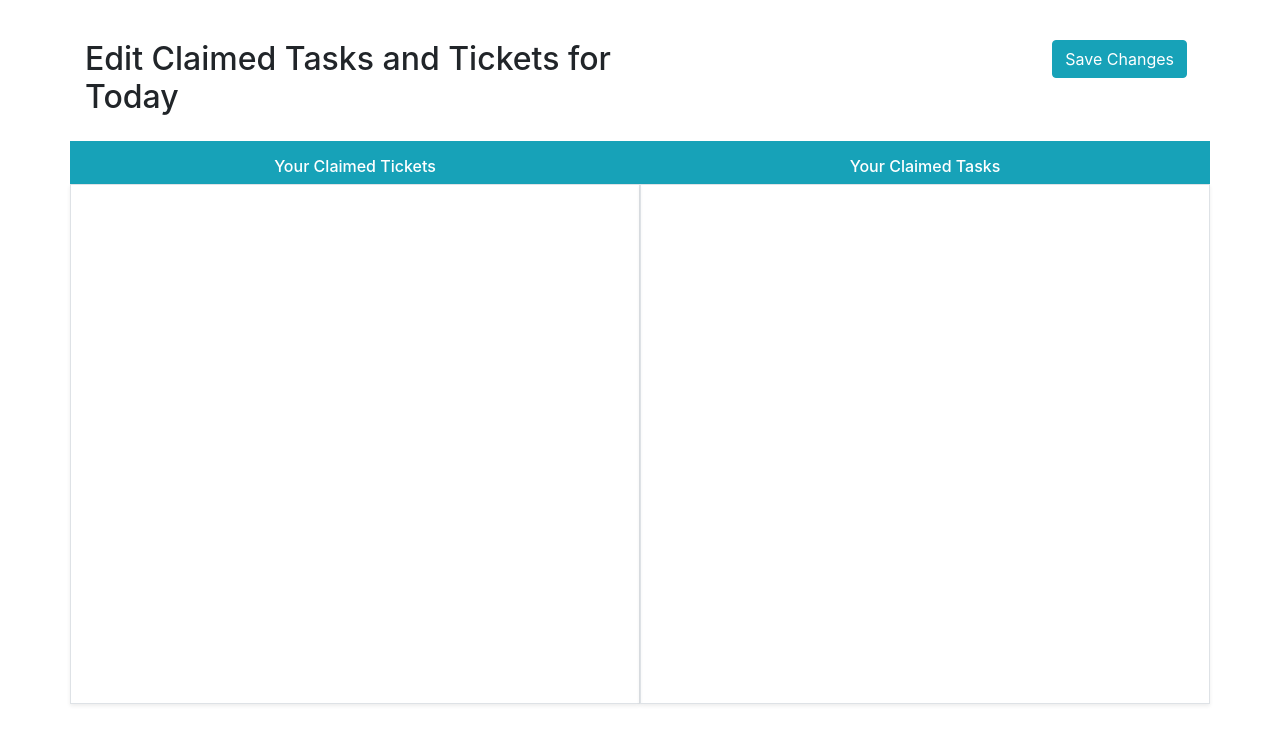
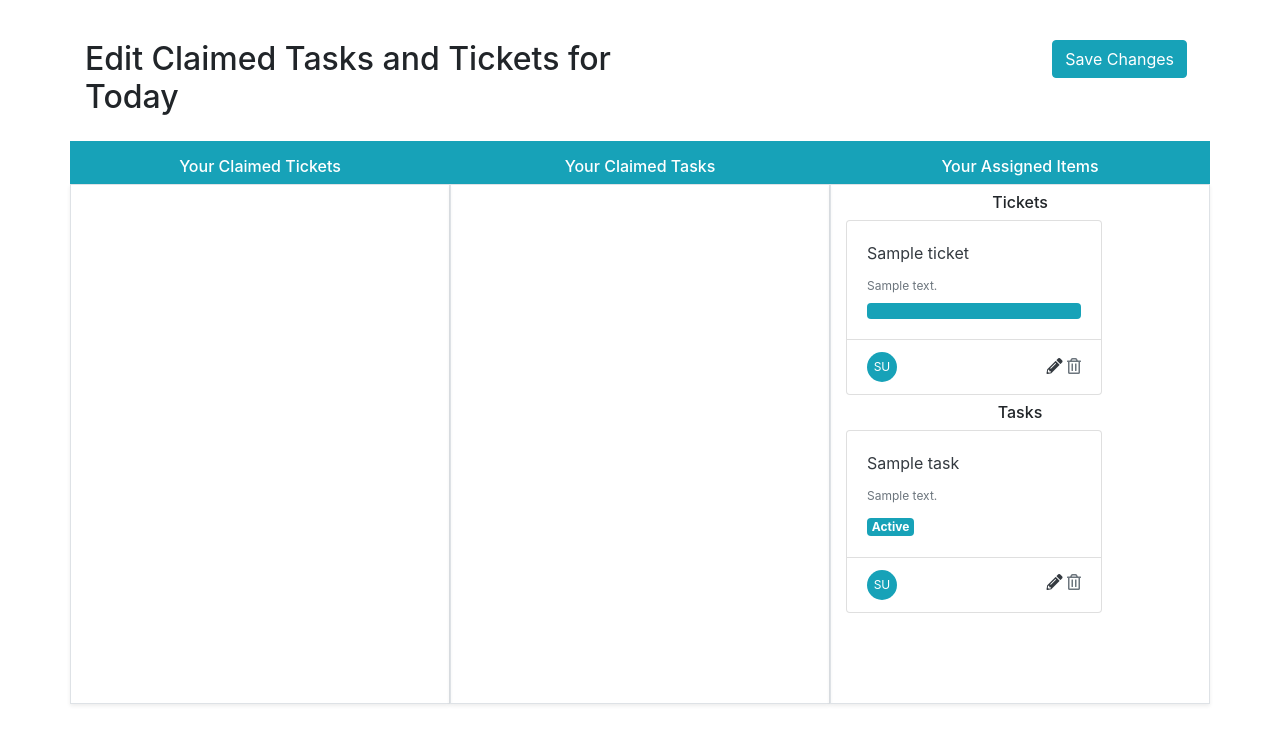
Before and after one commit to kellymorin/check_mate, a Django app: page /claim/edit in a window 1280 px wide. Shown: the part 56-800 px from the top of the page. Run offline with Django 3.2, Linux system fonts and the light colour scheme; a user stored in the database is signed in; tables that the repository leaves empty hold one stand-in row (values such as "Sample post"); parts of the project's set-up code (start-up, migrations or seed data) failed here and were passed over; some libraries are stand-ins or nearby versions.

Commit message:
Updated edit claimed tickets

```diff
--- a/check_mate/templates/claim_edit.html
+++ b/check_mate/templates/claim_edit.html
@@ -2,10 +2,6 @@
 
 {% load task_card %}
 {% load ticket_card %}
-
-{% comment %}
-<!-- V2: Update default to checked and allow user to uncheck item -->
-{% endcomment %}
 
 {% block content %}
   <form method="POST" action="{% url 'check_mate:remove-claim' %}">
@@ -33,7 +29,7 @@
           <div class="col border shadow-sm pt-2 ticket-container">
             {% if claimed_tickets %}
               {% for ticket in claimed_tickets %}
-                {% ticket_card ticket.ticket_id True %}
+                {% ticket_card ticket.ticket_id False True %}
               {% endfor %}
             {% endif %}
           </div>
@@ -51,13 +47,38 @@
           <div class="col border shadow-sm pt-2 ticket-container">
             {% if claimed_tasks %}
               {% for task in claimed_tasks %}
-                {% task_card task.task_id True %}
+                {% task_card task.task_id False True %}
               {% endfor %}
             {% endif %}
           </div>
         </div>
       </div>
       <!-- End Claimed Tasks Section -->
+      <!-- Your Assigned Items Tasks Section -->
+      <div class="col">
+          <div class="row bg-info pt-3">
+            <div class="col text-white flex-column text-center">
+              <h6>Your Assigned Items</h6>
+            </div>
+          </div>
+          <div class="row">
+            <div class="col border shadow-sm pt-2 ticket-container">
+              {% if assigned_tickets %}
+                <h6 class="text-center">Tickets</h6>
+                  {% for ticket in assigned_tickets %}
+                    {% ticket_card ticket.id True False %}
+                  {% endfor %}
+              {% endif %}
+              {% if assigned_tasks %}
+                <h6 class="text-center">Tasks</h6>
+                  {% for task in assigned_tasks %}
+                    {% task_card task.id True False%}
+                  {% endfor %}
+              {% endif %}
+            </div>
+          </div>
+        </div>
+        <!-- End Claimed Tasks Section -->
     </div>
     <!-- End Ticket Display Section -->
 </form>
--- a/check_mate/templates/reusable_components/task_card.html
+++ b/check_mate/templates/reusable_components/task_card.html
@@ -8,6 +8,8 @@
 
 {% if claim == True %}
   <input type="checkbox" class="d-none" id="claimed-task-{{task.id}}" name="task-{{task.id}}"/>
+{% elif claim_edit == True %}
+  <input type="checkbox" checked class="d-none" id="claimed-task-{{task.id}}" name="task-{{task.id}}"/>
 {% endif %}
 
 <!-- Card Wrapper -->
--- a/check_mate/templates/reusable_components/ticket_card.html
+++ b/check_mate/templates/reusable_components/ticket_card.html
@@ -8,6 +8,8 @@
 
 {% if claim == True %}
   <input type="checkbox" class="d-none" id="claimed-ticket-{{ticket.id}}" name="ticket-{{ticket.id}}"/>
+{% elif claim_edit == True %}
+  <input type="checkbox" checked class="d-none" id="claimed-ticket-{{ticket.id}}" name="ticket-{{ticket.id}}"/>
 {% endif %}
 
 <!-- Card Wrapper -->
--- a/check_mate/templates/ticket_details.html
+++ b/check_mate/templates/ticket_details.html
@@ -59,7 +59,7 @@
               </div>
               <!-- End Add Task Card -->
               {% for task in ticket_detail.task_set.all %}
-                {% task_card task.id False %}
+                {% task_card task.id False False %}
               {% endfor%}
             </div>
           {% endif %}
--- a/check_mate/templatetags/task_card.py
+++ b/check_mate/templatetags/task_card.py
@@ -4,10 +4,11 @@ from django import template
 register = template.Library()
 
 @register.inclusion_tag('reusable_components/task_card.html')
-def task_card(task_id, claim_status):
+def task_card(task_id, claim_status, claim_edit_status):
     task_instance = Task.objects.get(pk=task_id)
     user_initials = ""
     claim = False
+    claim_edit = False
     if task_instance.task_assigned_user:
         first_initial = list(task_instance.task_assigned_user.first_name)[0]
         last_initial = list(task_instance.task_assigned_user.last_name)[0]
@@ -15,4 +16,6 @@ def task_card(task_id, claim_status):
         user_initials.upper()
     if claim_status == True:
         claim = True
-    return {'task': task_instance, "user_initials": user_initials, "claim": claim}
+    if claim_edit_status == True:
+        claim_edit = True
+    return {'task': task_instance, "user_initials": user_initials, "claim": claim, "claim_edit": claim_edit}
--- a/check_mate/templatetags/ticket_card.py
+++ b/check_mate/templatetags/ticket_card.py
@@ -4,10 +4,11 @@ from django import template
 register = template.Library()
 
 @register.inclusion_tag('reusable_components/ticket_card.html')
-def ticket_card(ticket_id, claim_status):
+def ticket_card(ticket_id, claim_status, claim_edit_status):
     ticket_instance = Ticket.objects.get(pk=ticket_id)
     user_initials = ""
     claim = False
+    claim_edit = False
     if ticket_instance.ticket_assigned_user:
         first_initial = list(ticket_instance.ticket_assigned_user.first_name)[0]
         last_initial = list(ticket_instance.ticket_assigned_user.last_name)[0]
@@ -15,4 +16,6 @@ def ticket_card(ticket_id, claim_status):
         user_initials.upper()
     if claim_status == True:
         claim = True
-    return{'ticket': ticket_instance, "user_initials": user_initials, "claim": claim}
+    if claim_edit_status == True:
+        claim_edit = True
+    return{'ticket': ticket_instance, "user_initials": user_initials, "claim": claim, "claim_edit": claim_edit}
--- a/check_mate/views/auth_views.py
+++ b/check_mate/views/auth_views.py
@@ -8,7 +8,6 @@ from django.contrib import messages
 
 from check_mate.forms import UserForm, LogInForm
 
-# TODO: Add affordance to view which account you're logged into from nav bar and the ability to logout
 # TODO: Style home page
 
 
--- a/check_mate/views/stand_up_views.py
+++ b/check_mate/views/stand_up_views.py
@@ -98,6 +98,7 @@ def claim_tickets_tasks(request):
         review_tickets = Ticket.objects.filter(ticket_status = "Ready for Review").exclude(ticket_assigned_user = request.user.id)
         review_tasks = Task.objects.filter(task_status = "Ready for Review").exclude(task_assigned_user = request.user.id)
 
+        # Find tickets or tasks not assigned to the user, where the status is not Ready for Review or Complete, and the due date is in the future
         other_tickets = Ticket.objects.all().exclude(ticket_assigned_user = request.user.id).exclude(ticket_status = "Ready for Review").exclude(ticket_status = "Complete").exclude(ticket_due__lte=today)
         other_tasks = Task.objects.all().exclude(task_assigned_user = request.user.id).exclude(task_status = "Ready for Review").exclude(task_status = "Complete").exclude(task_due__lte=today)
 
@@ -134,42 +135,91 @@ def claim_tickets_tasks(request):
             "review_tasks": review_tasks
         }
 
-    # Find tickets or tasks the user has interacted with in the last 24 hours that are not closed
-    # Have an affordance to see all open tickets or tasks
-
 
     # IDEAL FEATURE: Once a ticket has been claimed for the day, it will not display in other users options to claim (unless it's a review)
 
     return render(request, "claim.html", context)
 
 def remove_claim(request):
-    # Create affordance to delete claimed tasks
-
     today = datetime.date.today()
 
     if request.method == "POST":
+        # Check if claimed items were changed. Remove or add as needed
+        today_claimed_tasks = StandUpTasks.objects.filter(user=request.user).filter(date=today)
+        new_claimed_tasks = list()
+
+        # Check if claimed tickets were changed. Remove or add as needed
+        today_claimed_tickets = StandUpTickets.objects.filter(user=request.user).filter(date=today)
+        new_claimed_tickets = list()
+
         for item in request.POST:
             if "task" in item or "ticket" in item:
                 if "task" in item:
                     task_id = item.split('-')[1]
-                    task = Task.objects.get(pk=task_id)
-                    claimed_task = StandUpTasks.objects.filter(task=task).filter(date=today)
-                    claimed_task.delete()
+                    new_claimed_tasks.append(task_id)
                 else:
                     ticket_id = item.split("-")[1]
-                    ticket = Ticket.objects.get(pk=ticket_id)
-                    claimed_ticket = StandUpTickets.objects.filter(ticket=ticket).filter(user = request.user).filter(date=today)
-                    claimed_ticket.delete()
+                    new_claimed_tickets.append(ticket_id)
+
+        # Compare new list with old list
+        for stand_up_task in today_claimed_tasks:
+            if str(stand_up_task.task.id) not in new_claimed_tasks:
+                instance = StandUpTasks.objects.get(pk=stand_up_task.id)
+                instance.delete()
+            elif str(stand_up_task.task.id) in new_claimed_tasks:
+                new_claimed_tasks.remove(str(stand_up_task.task.id))
+
+        # Add the remaining claimed tasks
+        for task in new_claimed_tasks:
+            StandUpTasks.objects.create(
+                task=Task.objects.get(pk=task),
+                user=request.user,
+                date=today
+            )
+
+        # Compare new list with old list
+        for stand_up_ticket in today_claimed_tickets:
+            if str(stand_up_ticket.ticket.id) not in new_claimed_tickets:
+                instance = StandUpTickets.objects.get(pk=stand_up_ticket.id)
+                instance.delete()
+            elif str(stand_up_ticket.ticket.id) in new_claimed_tickets:
+                new_claimed_tickets.remove(str(stand_up_ticket.ticket.id))
+
+        # Add the remaining claimed tickets
+        for ticket in new_claimed_tickets:
+            StandUpTickets.objects.create(
+                ticket= Ticket.objects.get(pk=ticket),
+                user=request.user,
+                date=today
+            )
+
 
         return HttpResponseRedirect(reverse("check_mate:stand-up"))
 
     else:
+        # Get all tickets that have been claimed by the user for today
         claimed_tickets = StandUpTickets.objects.filter(date = today).filter(user = request.user.id)
+
+        # Get a list of ticket IDs in the claimed tickets query set
+        ticket_id_list = list(StandUpTickets.objects.filter(date=today).filter(user=request.user.id).values_list("ticket", flat=True))
+
+        # Find all tickets that have been assigned to the user, are not complete, and are not currently claimed by the user for today
+        assigned_tickets = Ticket.objects.filter(ticket_assigned_user = request.user.id).exclude(ticket_status = "Complete").exclude(id__in=ticket_id_list)
+
+        # Get all tasks that have been claimed by the user for today
         claimed_tasks = StandUpTasks.objects.filter(date = today).filter(user = request.user.id)
+
+        # Get a list of all task IDs in the claimed tasks query set
+        id_list = list(StandUpTasks.objects.filter(date=today).filter(user = request.user.id).values_list("task", flat=True))
+
+        # Find all tasks that have been assigned to the user, are not complete, and are not currently claimed by the user for today
+        assigned_tasks = Task.objects.filter(task_assigned_user = request.user.id).exclude(task_status = "Complete").exclude(id__in=id_list)
 
         context ={
             "claimed_tickets": claimed_tickets,
-            "claimed_tasks": claimed_tasks
+            "claimed_tasks": claimed_tasks,
+            "assigned_tasks": assigned_tasks,
+            "assigned_tickets": assigned_tickets
         }
 
         return render(request, "claim_edit.html", context)
```
Also changed, not shown: check_mate/templates/claim.html (+8 -8 lines), check_mate/templates/project_details.html (+5 -5 lines), check_mate/templates/stand_up.html (+6 -7 lines).
